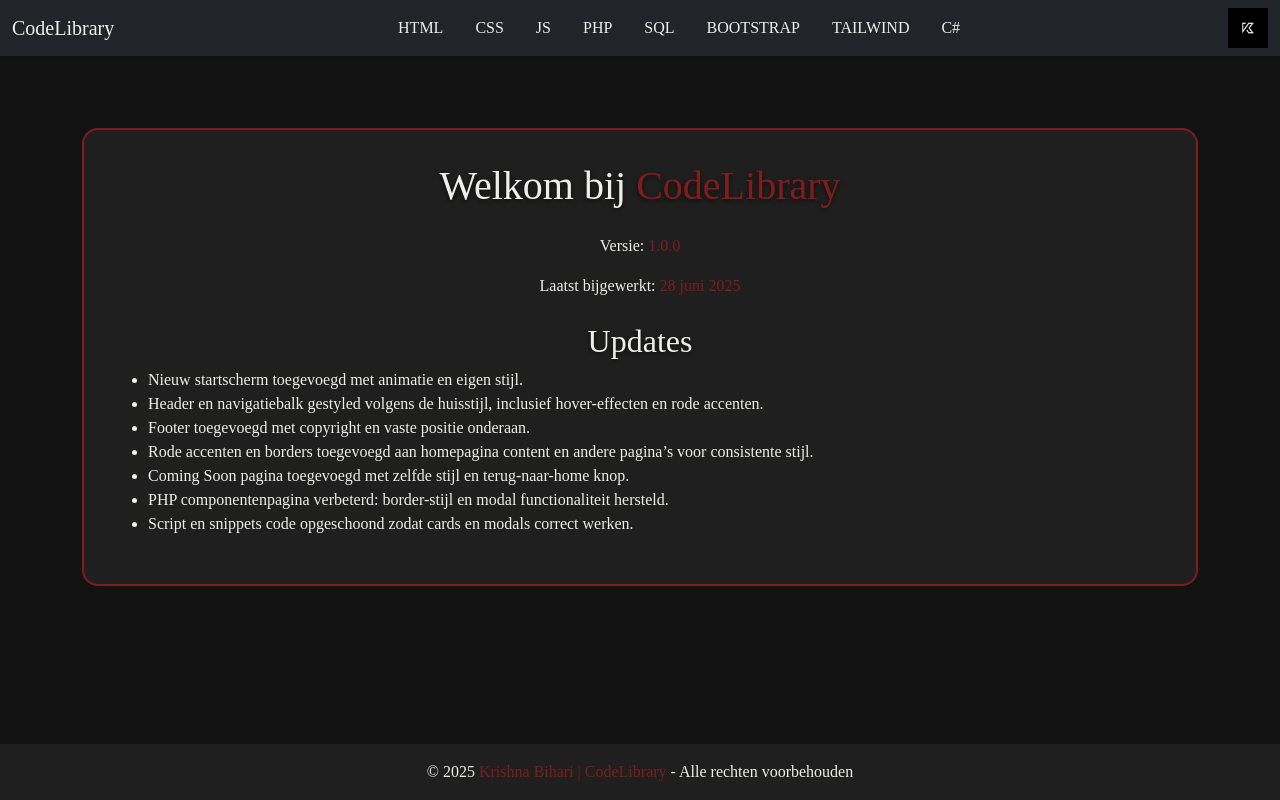
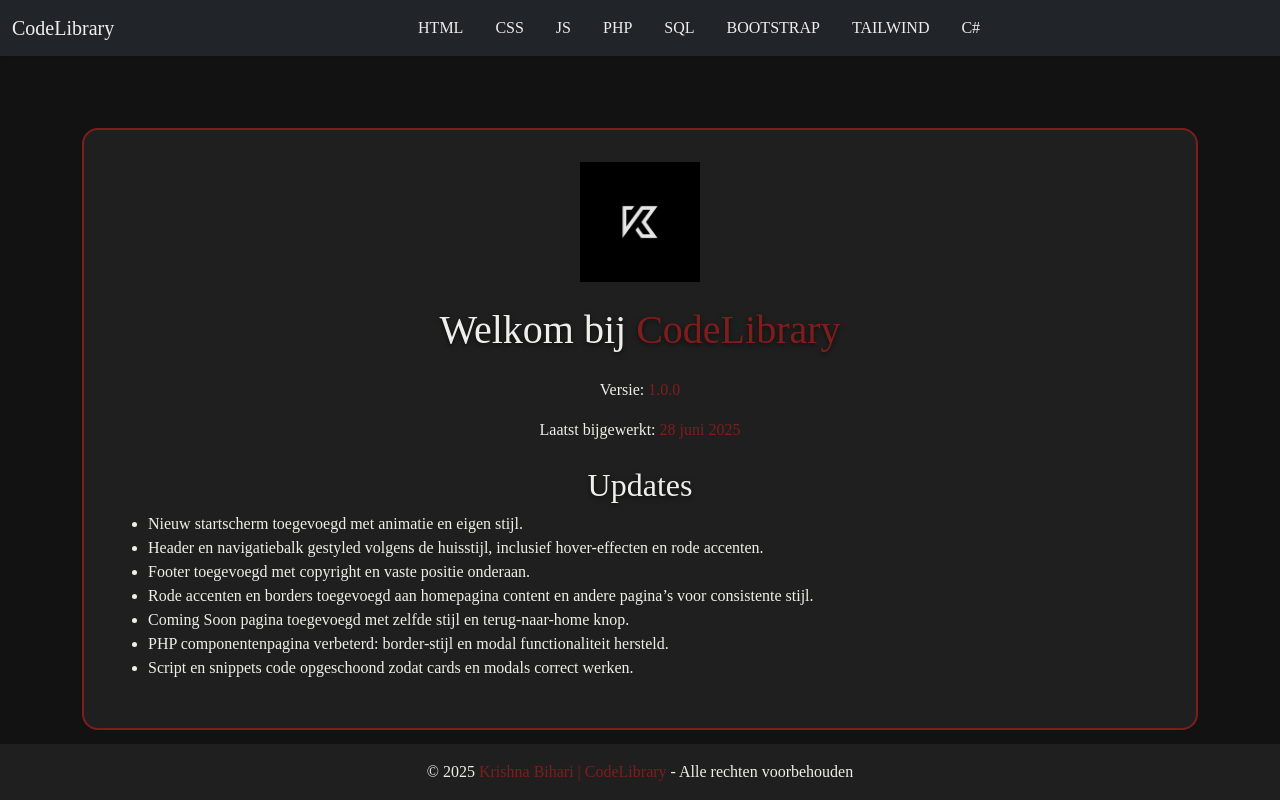
Before and after one commit to KrishnaBihari04/CodeLibrary, a plain HTML site: page start.html in a window 1280 px wide. Drawn offline with nearby package versions, Linux system fonts and the light colour scheme.

Commit message:
logo verplaatst

```diff
--- a/start.html
+++ b/start.html
@@ -30,15 +30,17 @@
             <li class="nav-item"><a href="comingsoon.html" class="nav-link">C#</a></li>
           </ul>
         </div>
-        <a href="https://krishnabihari04.github.io" class="ms-auto">
-          <img src="assets/k-logo.png" alt="Logo" height="40">
-        </a>
       </div>
     </nav>
   </header>
 
   <main class="container py-5">
     <div class="main-content mx-auto">
+      <div class="d-flex justify-content-center mb-4">
+        <a href="https://krishnabihari04.github.io">
+          <img src="assets/k-logo.png" alt="Logo" class="img-fluid" style="height: 120px;">
+        </a>
+      </div>
       <h1 class="text-center mb-4">Welkom bij <span class="text-accent">CodeLibrary</span></h1>
       <p class="text-center">Versie: <span class="text-accent">1.0.0</span></p>
       <p class="text-center">Laatst bijgewerkt: <span class="text-accent">28 juni 2025</span></p>
```
